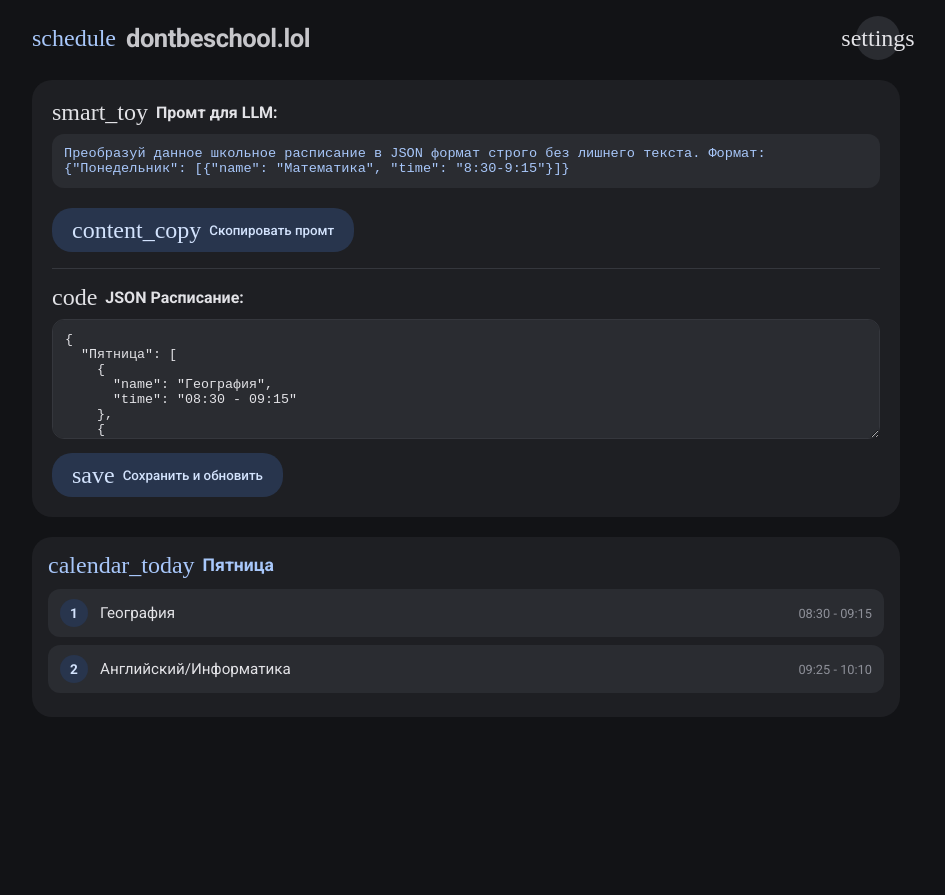
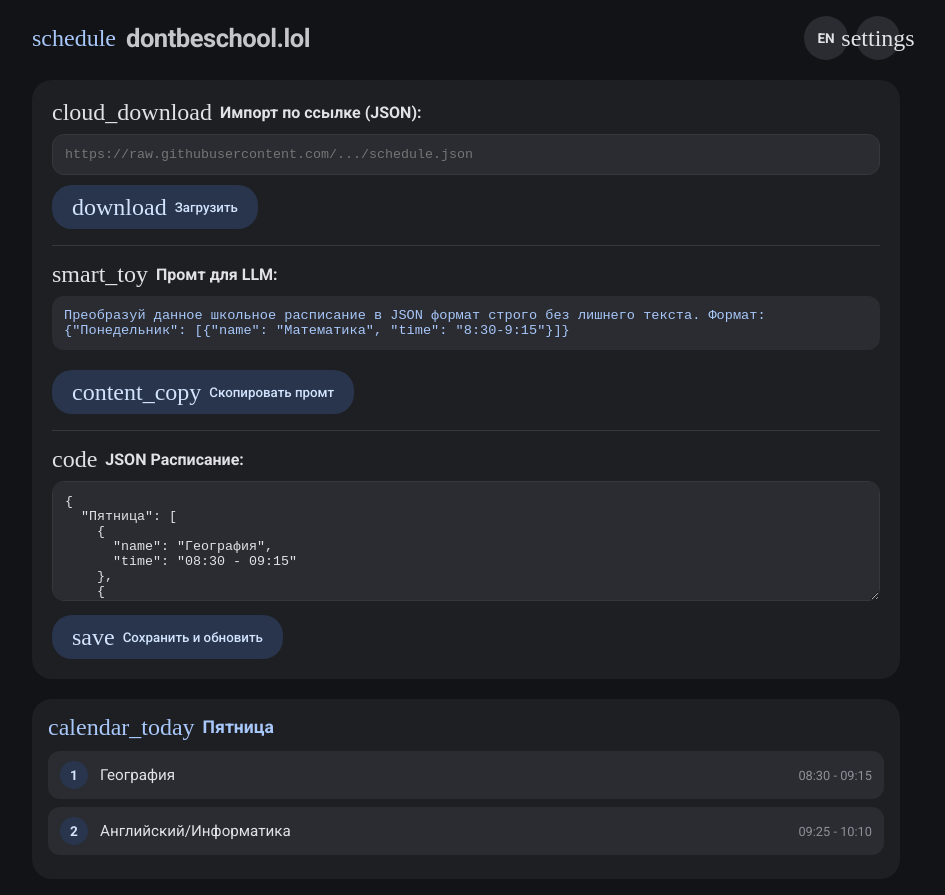
Before and after one commit to dontbeskid/dontbeskid.github.io, a plain HTML site: page school.html in a window 1280 px wide. Both pictures are taken after a click on the button "settings". Shown: the whole page, without its empty margins (174-1119 px from the left). Before the commit the page ends 800 px from the top, so only its background shows below. Drawn offline with Linux system fonts and the light colour scheme; a web font is replaced by a local one.

Commit message:
Update school.html

```diff
--- a/school.html
+++ b/school.html
@@ -64,6 +64,11 @@
       gap: 10px;
     }
 
+    .header-actions {
+      display: flex;
+      gap: 8px;
+    }
+
     .icon-btn {
       background: var(--surface-variant);
       color: var(--on-surface);
@@ -76,6 +81,8 @@
       justify-content: center;
       cursor: pointer;
       transition: var(--transition);
+      font-weight: bold;
+      font-size: 0.85rem;
     }
     .icon-btn:hover { background: var(--surface-hover); transform: scale(1.05); }
 
@@ -105,19 +112,18 @@
       word-break: break-word;
     }
 
-    textarea {
+    input[type="text"], textarea {
       width: 100%;
-      height: 120px;
       background: var(--surface-variant);
       border: 1px solid var(--surface-hover);
       border-radius: 12px;
       color: var(--on-surface);
       padding: 12px;
       font-family: monospace;
-      resize: vertical;
       margin-top: 10px;
     }
-    textarea:focus { outline: 2px solid var(--accent); }
+    textarea { height: 120px; resize: vertical; }
+    input[type="text"]:focus, textarea:focus { outline: 2px solid var(--accent); }
 
     .btn {
       background: var(--accent-container);
@@ -181,10 +187,7 @@
       font-weight: bold;
       font-size: 0.85rem;
     }
-    .lesson-name {
-      font-size: 0.95rem;
-      word-break: break-word;
-    }
+    .lesson-name { font-size: 0.95rem; word-break: break-word; }
     .lesson-time {
       font-size: 0.8rem;
       color: var(--on-surface-sub);
@@ -212,32 +215,69 @@
 
   <header>
     <h1><span class="icon" style="color: var(--accent);">schedule</span> dontbeschool.lol</h1>
-    <button class="icon-btn" onclick="toggleSettings()" title="Настройки">
-      <span class="icon">settings</span>
-    </button>
+    <div class="header-actions">
+      <button class="icon-btn" onclick="toggleLang()" id="langBtn">EN</button>
+      <button class="icon-btn" onclick="toggleSettings()"><span class="icon">settings</span></button>
+    </div>
   </header>
 
   <div id="settingsPanel" class="card settings-panel">
+    <div style="display: flex; align-items: center; gap: 8px;">
+      <span class="icon">cloud_download</span>
+      <strong id="t_importUrl">Импорт по ссылке (JSON):</strong>
+    </div>
+    <input type="text" id="urlInput" placeholder="https://raw.githubusercontent.com/.../schedule.json">
+    <button class="btn" onclick="fetchFromUrl()"><span class="icon">download</span> <span id="t_btnFetch">Загрузить</span></button>
+
+    <hr style="border: 0; border-top: 1px solid var(--surface-hover); margin: 16px 0;">
+
     <div style="display: flex; align-items: center; gap: 8px; margin-bottom: 8px;">
       <span class="icon">smart_toy</span>
-      <strong>Промт для LLM:</strong>
+      <strong id="t_promptTitle">Промт для LLM:</strong>
     </div>
     <div class="prompt-box" id="promptText">Преобразуй данное школьное расписание в JSON формат строго без лишнего текста. Формат: {"Понедельник": [{"name": "Математика", "time": "8:30-9:15"}]}</div>
-    <button class="btn" onclick="copyPrompt()"><span class="icon">content_copy</span> Скопировать промт</button>
+    <button class="btn" onclick="copyPrompt()"><span class="icon">content_copy</span> <span id="t_btnCopy">Скопировать промт</span></button>
 
     <hr style="border: 0; border-top: 1px solid var(--surface-hover); margin: 16px 0;">
 
     <div style="display: flex; align-items: center; gap: 8px;">
       <span class="icon">code</span>
-      <strong>JSON Расписание:</strong>
+      <strong id="t_jsonTitle">JSON Расписание:</strong>
     </div>
     <textarea id="jsonInput" placeholder='{"Понедельник": [{"name": "Физика", "time": "08:30 - 09:15"}]}'></textarea>
-    <button class="btn" onclick="saveAndRender()"><span class="icon">save</span> Сохранить и обновить</button>
+    <button class="btn" onclick="saveAndRender()"><span class="icon">save</span> <span id="t_btnSave">Сохранить и обновить</span></button>
   </div>
 
   <div id="scheduleOutput" class="days-grid"></div>
 
   <script>
+    const i18n = {
+      ru: {
+        importUrl: "Импорт по ссылке (JSON):",
+        btnFetch: "Загрузить",
+        promptTitle: "Промт для LLM:",
+        btnCopy: "Скопировать промт",
+        jsonTitle: "JSON Расписание:",
+        btnSave: "Сохранить и обновить",
+        errFormat: "Ошибка в JSON формате!",
+        errFetch: "Не удалось загрузить JSON по ссылке!",
+        promptText: 'Преобразуй данное школьное расписание в JSON формат строго без лишнего текста. Формат: {"Понедельник": [{"name": "Математика", "time": "8:30-9:15"}]}'
+      },
+      en: {
+        importUrl: "Import via URL (JSON):",
+        btnFetch: "Fetch",
+        promptTitle: "LLM Prompt:",
+        btnCopy: "Copy prompt",
+        jsonTitle: "JSON Schedule:",
+        btnSave: "Save & Render",
+        errFormat: "Invalid JSON format!",
+        errFetch: "Failed to fetch JSON from URL!",
+        promptText: 'Convert this school schedule into JSON format strictly without extra text. Format: {"Monday": [{"name": "Math", "time": "8:30-9:15"}]}'
+      }
+    };
+
+    let currentLang = localStorage.getItem('dontbeschool_lang') || 'ru';
+
     const defaultData = {
       "Пятница": [
         { name: "География", time: "08:30 - 09:15" },
@@ -245,9 +285,25 @@
       ]
     };
 
+    function applyLang() {
+      document.getElementById('langBtn').innerText = currentLang === 'ru' ? 'EN' : 'RU';
+      document.getElementById('t_importUrl').innerText = i18n[currentLang].importUrl;
+      document.getElementById('t_btnFetch').innerText = i18n[currentLang].btnFetch;
+      document.getElementById('t_promptTitle').innerText = i18n[currentLang].promptTitle;
+      document.getElementById('t_btnCopy').innerText = i18n[currentLang].btnCopy;
+      document.getElementById('t_jsonTitle').innerText = i18n[currentLang].jsonTitle;
+      document.getElementById('t_btnSave').innerText = i18n[currentLang].btnSave;
+      document.getElementById('promptText').innerText = i18n[currentLang].promptText;
+    }
+
+    function toggleLang() {
+      currentLang = currentLang === 'ru' ? 'en' : 'ru';
+      localStorage.setItem('dontbeschool_lang', currentLang);
+      applyLang();
+    }
+
     function toggleSettings() {
-      const panel = document.getElementById('settingsPanel');
-      panel.classList.toggle('active');
+      document.getElementById('settingsPanel').classList.toggle('active');
     }
 
     function render(data) {
@@ -285,13 +341,32 @@
         render(parsed);
         toggleSettings();
       } catch(e) {
-        alert('Ошибка в JSON формате!');
+        alert(i18n[currentLang].errFormat);
+      }
+    }
+
+    async function fetchFromUrl() {
+      const url = document.getElementById('urlInput').value.trim();
+      if (!url) return;
+      try {
+        const res = await fetch(url);
+        if (!res.ok) throw new Error();
+        const parsed = await res.json();
+        const raw = JSON.stringify(parsed, null, 2);
+        document.getElementById('jsonInput').value = raw;
+        localStorage.setItem('dontbeschool_data', raw);
+        render(parsed);
+        toggleSettings();
+      } catch(e) {
+        alert(i18n[currentLang].errFetch);
       }
     }
 
     function copyPrompt() {
       navigator.clipboard.writeText(document.getElementById('promptText').innerText);
     }
+
+    applyLang();
     const savedData = localStorage.getItem('dontbeschool_data');
     if (savedData) {
       document.getElementById('jsonInput').value = savedData;
```
